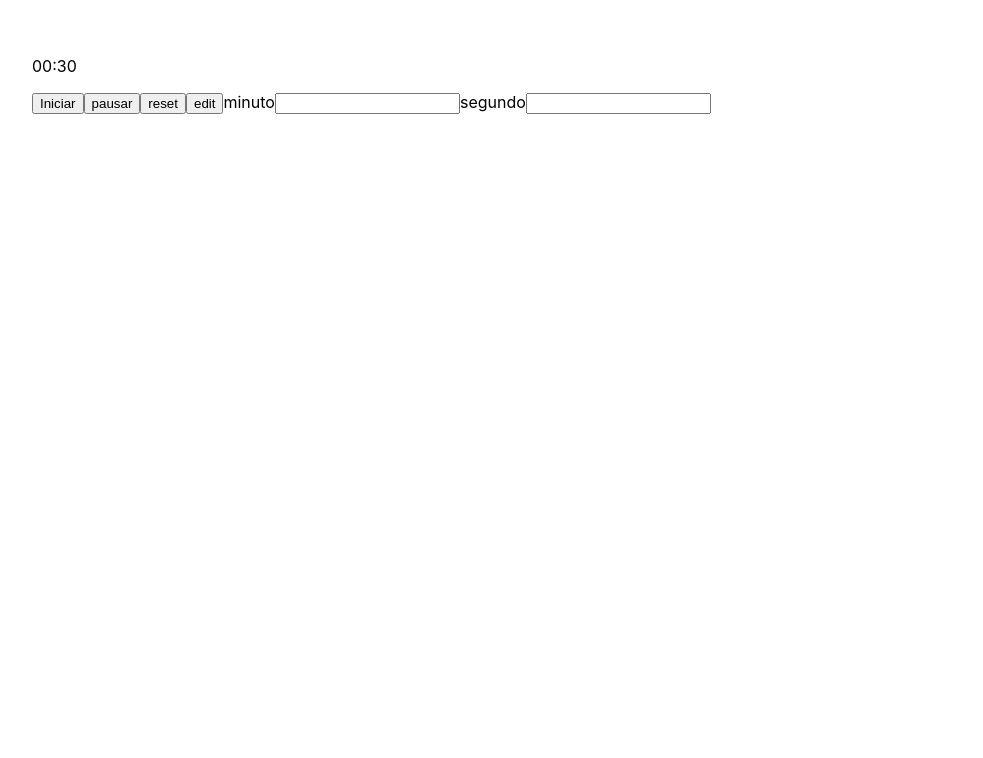
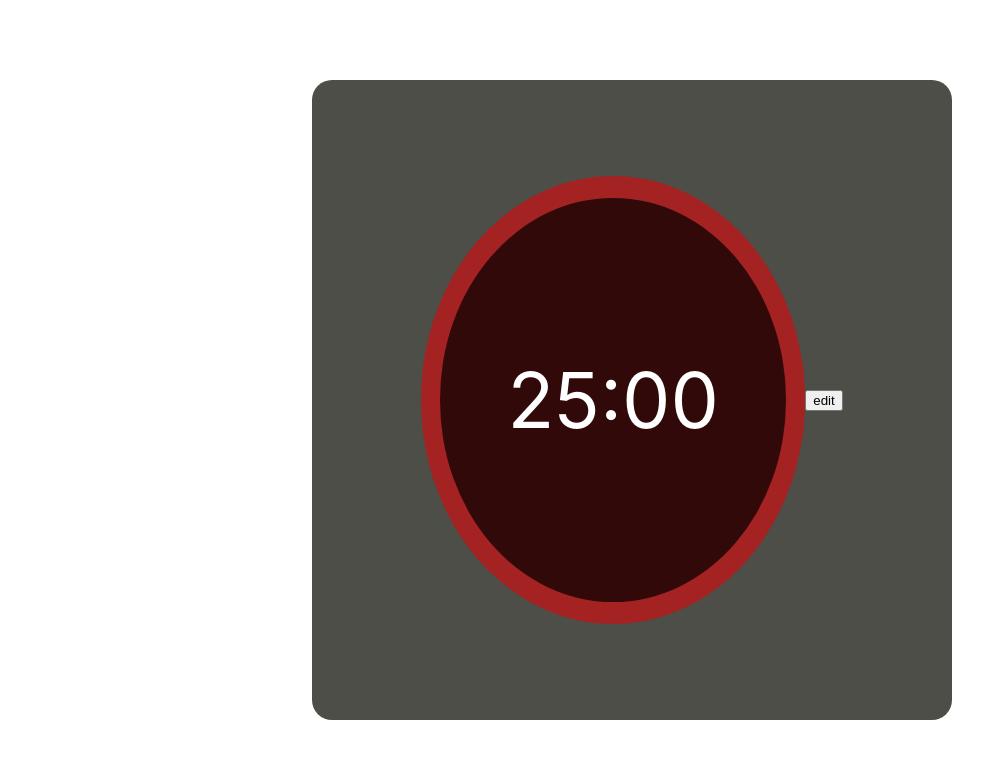
Before and after one commit to ThiagoGois1011/pomodoro, a React (Create React App) app: page / in a window 1280 px wide. Shown: the top 758 px of the page, without its empty margins (8-991 px from the left). Built offline with nearby package versions, Linux system fonts and the light colour scheme.

Commit message:
segundo commit

```diff
--- /dev/null
+++ b/src/App.css
@@ -0,0 +1,50 @@
+body{
+    background-color: #ffffff;
+    color: white;
+}
+
+.section_timer{
+    display: flex;
+    justify-content: center;
+    align-items: center;
+    height: 100vh;
+}
+.timer_container{
+    width: 50vw;
+    height: 80vh;
+    background-color: #4d4e47;
+    border-radius: 20px;
+    display: flex;
+    justify-content: center;
+    align-items: center;
+}
+
+.timer_circle{
+    background-color: #a52222;
+    width: 60%;
+    height: 70%;
+    border-radius: 50%;
+    display: flex;
+    justify-content: center;
+    align-items: center;
+}
+
+.timer_inner_circle{
+    display: flex;
+    justify-content: center;
+    align-items: center;
+    width: 90%;
+    height: 90%;
+    border-radius: 50%;
+    background-color: #310909;
+}
+
+.timer_inner_value{
+    font-size: 6vw;
+}
+
+
+
+.none{
+   display: none;
+}
--- a/src/App.js
+++ b/src/App.js
@@ -1,5 +1,7 @@
 import { useRef } from "react";
-import useTimer from "./useTimerHook"
+import useTimer from "./hooks/useTimerHook"
+import "./App.css"
+import Button from "./components/Button.js"
 
 
 function App() {
@@ -13,13 +15,33 @@ function App() {
   }
 
   return (
-    <div style={{padding: "40px"}}>
-       <p>{state.timer}</p>
+    <section className="section_timer">
+
+      <div className="timer_container">
+        <div className="timer_circle">
+          <div className="timer_inner_circle">
+            <p className="timer_inner_value">{state.timer}</p>
+          </div>
+        </div>
+        <div className="container_buttons">
+          <Button onClick={()=>{
+            console.log("clicked")
+          }}>edit</Button>
+        </div>
+
+      </div>
+
+
+
+
+       <div className="none">
        <button onClick={() =>{
          ref.current = setInterval(() => {
           dispatch({ type: "decremento" });
          }, 1000);
        }}> Iniciar</button>
+
+
        <button onClick={() =>{
         clearInterval(ref.current);
        }}>pausar</button>
@@ -28,17 +50,22 @@ function App() {
         clearInterval(ref.current);
         dispatch({ type: "resetar" });
        }}>reset</button>
+
+
        <button onClick={()=>{
         const campoM = document.getElementById("minuto");
         const campoS = document.getElementById("segundo");
           dispatch({ type: "editar",
             campos: [campoM.value, campoS.value] });
        }}>edit</button>
+
+
        <label>minuto</label>
        <input type="number" id="minuto"/>
        <label>segundo</label>
        <input type="number" id="segundo"/>
-    </div>
+       </div>
+    </section>
   );
 }
 
--- /dev/null
+++ b/src/components/Button.js
@@ -0,0 +1,7 @@
+
+function Button({onClick, children}){
+    return (<button onClick={onClick}>{children}</button>);
+
+}
+
+export default Button;
--- a/src/useTimerHook.js
+++ b/src/hooks/useTimerHook.js
@@ -1,7 +1,7 @@
 import { useReducer } from "react";
 
 
-let InicialState = {timer: "00:30" , minuto: 0, segundo: 30};
+let InicialState = {timer: "25:00" , minuto: 25, segundo: 0};
 
 
 function reducer(state, action){
```
